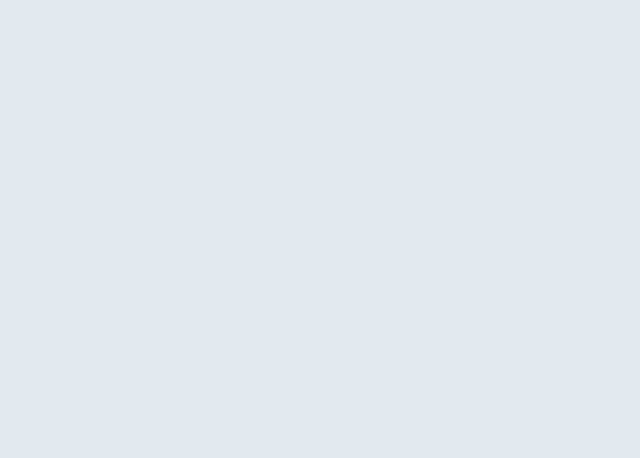
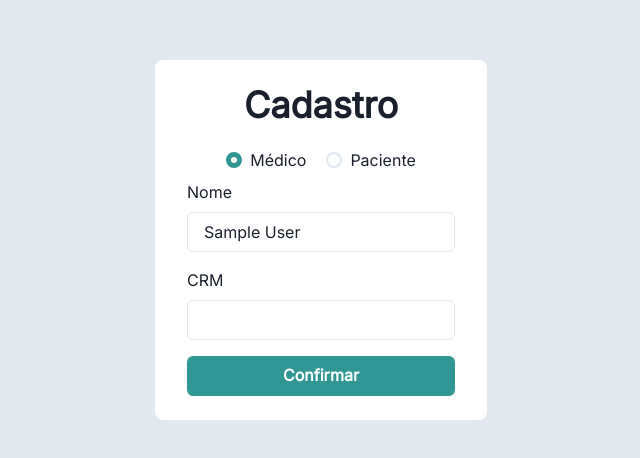
Before and after one commit to edukure/ib2-pulmeo, a Next.js app: page /new-user in a window 1280 px wide. Shown: the part 160-618 px from the top of the page, without its empty margins (319-959 px from the left). Built offline with nearby package versions, Linux system fonts and the light colour scheme; no server answers; sample sign-in values are in the browser's storage.

Commit message:
criar questionarios de cadastro

```diff
--- /dev/null
+++ b/src/components/Medico/Questionario/index.tsx
@@ -0,0 +1,71 @@
+import React, { ChangeEvent, FormEvent, useEffect, useState } from 'react';
+import { FormControl, FormLabel, Input, Stack, Button } from '@chakra-ui/react';
+import { useSession } from 'next-auth/react';
+
+function Questionario() {
+  const { data: session, status } = useSession();
+
+  const [medicoInfo, setMedicoInfo] = useState({
+    nome: session.user.name,
+    crm: '',
+  });
+
+  const handleChange = (event: ChangeEvent<HTMLInputElement>) => {
+    const fieldName = event.target.getAttribute('name');
+
+    setMedicoInfo({
+      ...medicoInfo,
+      [fieldName]: event.target.value,
+    });
+  };
+
+  const medicoDTO = {
+    role: 'medico',
+    nome: medicoInfo.nome,
+    crm: medicoInfo.crm,
+  };
+
+  const handleSubmit = async (event: FormEvent<HTMLFormElement>) => {
+    event.preventDefault();
+
+    console.log('submitting');
+
+    const response = fetch('http://localhost:3000/api/update-userinfo', {
+      method: 'POST',
+      headers: {
+        'Content-Type': 'application/json',
+      },
+      body: JSON.stringify(medicoDTO),
+    });
+  };
+
+  return (
+    <form onSubmit={handleSubmit}>
+      <Stack spacing={4}>
+        <FormControl>
+          <FormLabel>Nome</FormLabel>
+          <Input
+            type="text"
+            name="nome"
+            onChange={handleChange}
+            value={medicoInfo.nome}
+          />
+        </FormControl>
+        <FormControl>
+          <FormLabel>CRM</FormLabel>
+          <Input
+            type="text"
+            name="crm"
+            onChange={handleChange}
+            alue={medicoInfo.crm}
+          />
+        </FormControl>
+        <Button colorScheme="teal" type="submit">
+          Confirmar
+        </Button>
+      </Stack>
+    </form>
+  );
+}
+
+export default Questionario;
--- /dev/null
+++ b/src/components/Paciente/Questionario/index.tsx
@@ -0,0 +1,152 @@
+import React, { ChangeEvent, FormEvent, useState } from 'react';
+import {
+  FormControl,
+  FormLabel,
+  Input,
+  Stack,
+  Button,
+  Checkbox,
+  Text,
+  CheckboxGroup,
+  InputGroup,
+  InputRightAddon,
+} from '@chakra-ui/react';
+import { useSession } from 'next-auth/react';
+
+type Paciente = {
+  nome: string;
+  teveCovid: boolean;
+  fumante: boolean;
+  doencaRespiratoria: string;
+  idade: number;
+  peso: number;
+  altura: number;
+};
+
+function Questionario() {
+  const { data: session, status } = useSession();
+
+  const [pacienteInfo, setPacienteInfo] = useState<Paciente>({
+    nome: session.user.name,
+    teveCovid: false,
+    fumante: true,
+    doencaRespiratoria: '',
+    idade: 18,
+    peso: 0,
+    altura: 0,
+  });
+
+  const handleChange = (event: ChangeEvent<HTMLInputElement>) => {
+    const fieldName = event.target.getAttribute('name');
+
+    const isCheckbox = event.target.type === 'checkbox';
+
+    setPacienteInfo({
+      ...pacienteInfo,
+      [fieldName]: isCheckbox ? event.target.checked : event.target.value,
+    });
+  };
+
+  const pacienteDTO = {
+    role: 'paciente',
+    nome: pacienteInfo.nome,
+    teveCovid: pacienteInfo.teveCovid,
+    fumante: pacienteInfo.fumante,
+    doencaRespiratoria: pacienteInfo.doencaRespiratoria,
+    idade: pacienteInfo.idade,
+    peso: pacienteInfo.peso,
+    altura: pacienteInfo.altura,
+  };
+
+  const handleSubmit = async (event: FormEvent<HTMLFormElement>) => {
+    event.preventDefault();
+
+    const response = fetch('http://localhost:3000/api/update-userinfo', {
+      method: 'POST',
+      headers: {
+        'Content-Type': 'application/json',
+      },
+      body: JSON.stringify(pacienteDTO),
+    });
+  };
+
+  return (
+    <form onSubmit={handleSubmit}>
+      <Stack spacing={4}>
+        <FormControl>
+          <FormLabel>Nome</FormLabel>
+          <Input
+            colorScheme="teal"
+            type="text"
+            name="nome"
+            onChange={handleChange}
+            value={pacienteInfo.nome}
+          />
+        </FormControl>
+        <FormControl>
+          <FormLabel>Idade</FormLabel>
+
+          <InputGroup>
+            <Input
+              type="number"
+              name="idade"
+              onChange={handleChange}
+              value={pacienteInfo.idade}
+            />
+            <InputRightAddon>anos</InputRightAddon>
+          </InputGroup>
+        </FormControl>
+
+        <FormControl>
+          <FormLabel>Peso</FormLabel>
+          <InputGroup>
+            <Input
+              type="text"
+              name="peso"
+              onChange={handleChange}
+              value={pacienteInfo.peso}
+            />
+            <InputRightAddon>kg</InputRightAddon>
+          </InputGroup>
+        </FormControl>
+        <FormControl>
+          <FormLabel>Altura</FormLabel>
+
+          <InputGroup>
+            <Input
+              type="text"
+              name="altura"
+              onChange={handleChange}
+              value={pacienteInfo.altura}
+            />
+            <InputRightAddon>m</InputRightAddon>
+          </InputGroup>
+        </FormControl>
+
+        <Text color="gray.600">Informações adicionais</Text>
+        <CheckboxGroup colorScheme="teal" defaultValue={[]}>
+          <Checkbox value="teveCovid" name="teveCovid" onChange={handleChange}>
+            já tive covid
+          </Checkbox>
+          <Checkbox value="fumante" name="fumante" onChange={handleChange}>
+            sou fumante
+          </Checkbox>
+        </CheckboxGroup>
+        <FormControl>
+          <FormLabel>Tem outra doença respiratória? Se sim, qual?</FormLabel>
+          <Input
+            type="text"
+            name="doencaRespiratoria"
+            onChange={handleChange}
+            value={pacienteInfo.doencaRespiratoria}
+          />
+        </FormControl>
+        <Button colorScheme="teal" type="submit">
+          Confirmar
+        </Button>
+      </Stack>
+    </form>
+  );
+}
+
+export default Questionario;
--- a/src/components/PageWrapper/index.tsx
+++ b/src/components/PageWrapper/index.tsx
@@ -1,13 +1,11 @@
 import { Flex } from '@chakra-ui/react';
 
-function PageWrapper({ children }) {
+function PageWrapper({ children, justifyContent = 'flex-start' }) {
   return (
     <Flex
-      px={{ base: 4, md: 0 }}
-      pb={8}
       direction="column"
       alignItems="center"
-      justifyContent="flex-start"
+      justifyContent={justifyContent}
       minHeight="100vh"
       bg="gray.200"
     >
--- /dev/null
+++ b/src/pages/api/update-userinfo.ts
@@ -0,0 +1,9 @@
+import type { NextApiRequest, NextApiResponse } from 'next';
+import { getSession } from 'next-auth/react';
+
+export default async (req: NextApiRequest, res: NextApiResponse) => {
+  const session = await getSession({ req });
+  console.log(session);
+  console.log(req.body);
+  res.status(200).json({ name: 'John Doe' });
+};
--- /dev/null
+++ b/src/pages/new-user.tsx
@@ -0,0 +1,56 @@
+import React, { useState } from 'react';
+import { GetServerSideProps } from 'next';
+import { getSession } from 'next-auth/react';
+import { Box, Heading, Radio, RadioGroup, Stack } from '@chakra-ui/react';
+
+import PageWrapper from '@components/PageWrapper';
+import QuestionarioMedico from '@components/Medico/Questionario';
+import QuestionarioPaciente from '@components/Paciente/Questionario';
+function NewUserPage() {
+  const [role, setRole] = useState('medico');
+
+  const handleRoleChange = (value: string) => {
+    setRole(value);
+  };
+
+  return (
+    <PageWrapper justifyContent="center">
+      <Box maxW="container.md" bg="white" rounded="lg" py={6} px={8}>
+        <Stack>
+          <Heading as="h2" mb={3} textAlign="center">
+            Cadastro
+          </Heading>
+
+          <Stack placeItems="center">
+            <RadioGroup
+              value={role}
+              defaultValue="medico"
+              onChange={handleRoleChange}
+            >
+              <Stack spacing={5} direction="row">
+                <Radio colorScheme="teal" value="medico">
+                  Médico
+                </Radio>
+                <Radio colorScheme="teal" value="paciente">
+                  Paciente
+                </Radio>
+              </Stack>
+            </RadioGroup>
+          </Stack>
+
+          {role === 'medico' && <QuestionarioMedico />}
+          {role === 'paciente' && <QuestionarioPaciente />}
+        </Stack>
+      </Box>
+    </PageWrapper>
+  );
+}
+
+export default NewUserPage;
+
+export const getServerSideProps: GetServerSideProps = async (context) => {
+  const session = await getSession(context);
+  return {
+    props: { session },
+  };
+};
```
Also changed, not shown: src/components/LoginForm/index.tsx (+12 -25 lines).
